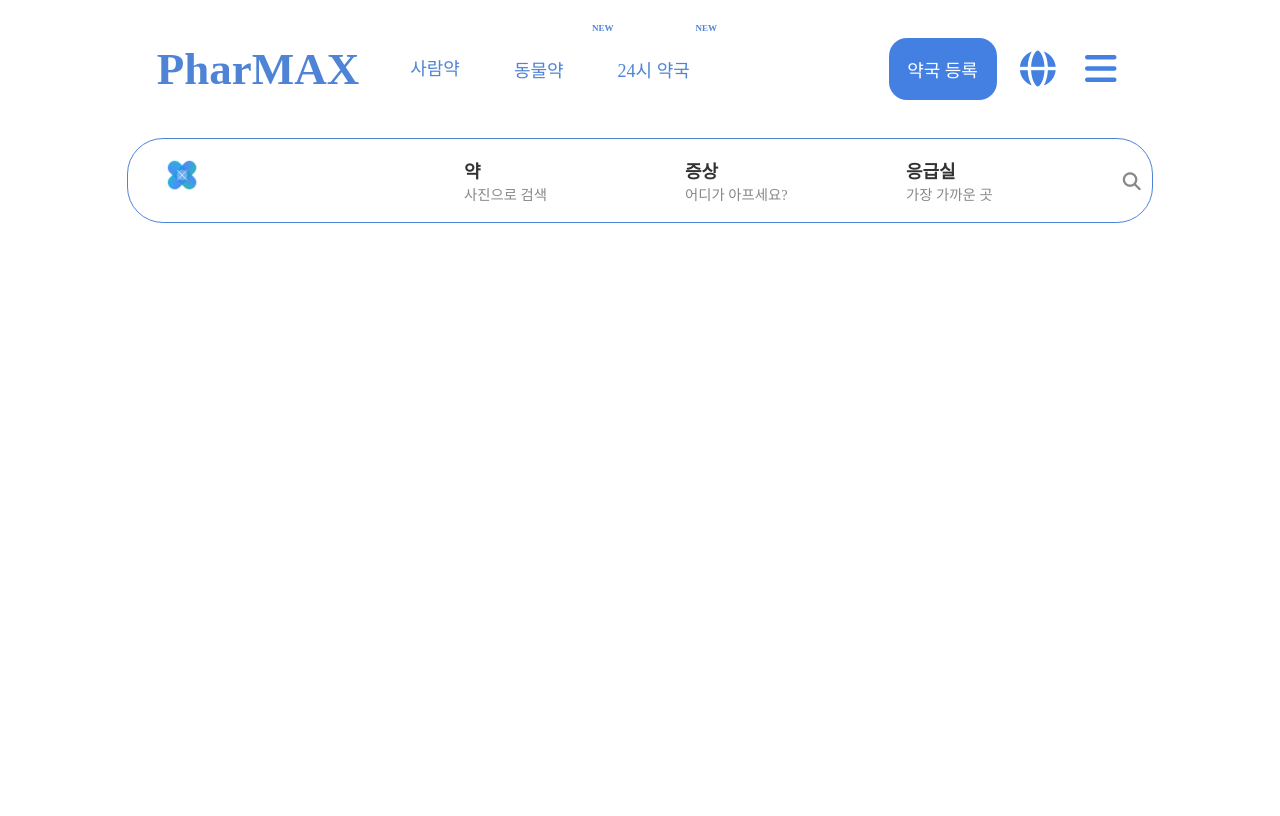
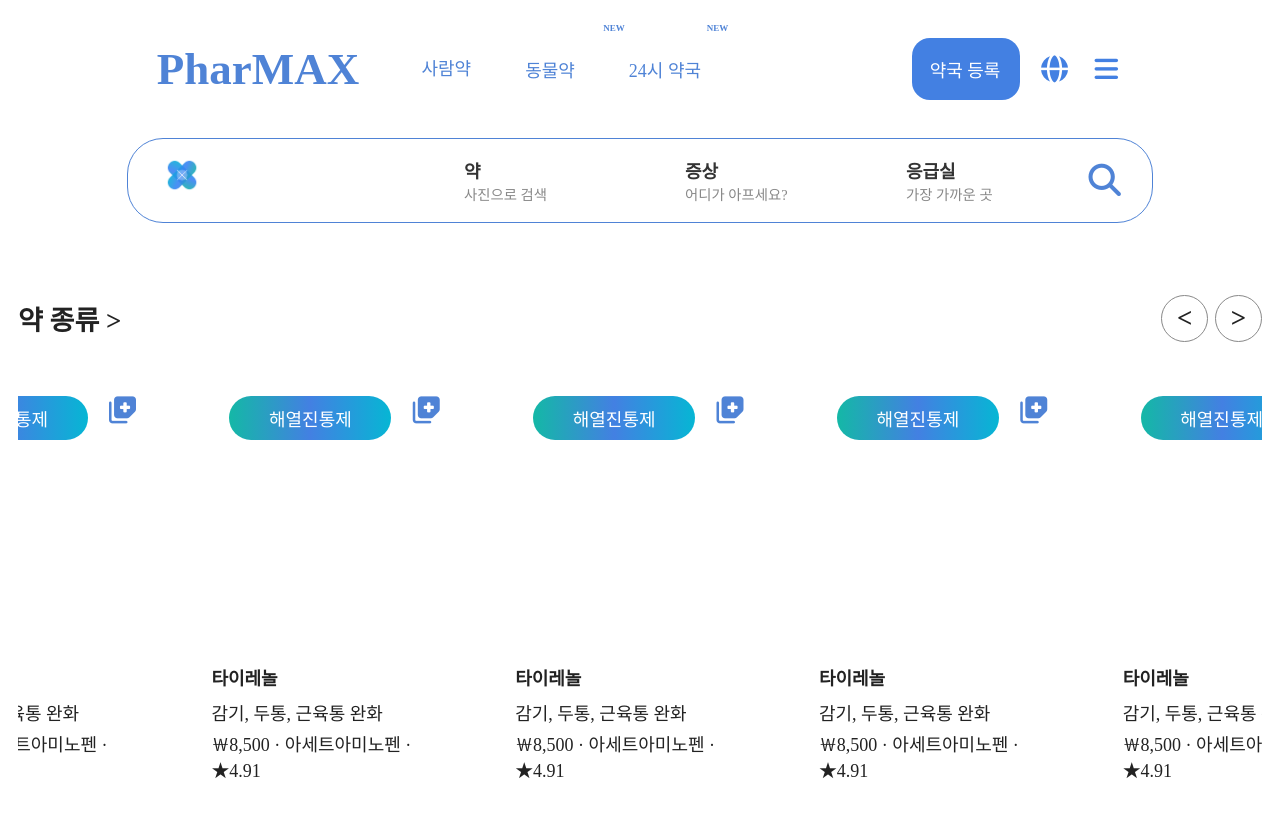
Before and after one commit to from-rosefinch/class_sourse, a plain HTML site: page airbnb_clone/index.html in a window 1280 px wide. Drawn offline with Linux system fonts and the light colour scheme; a web font is replaced by a local one.

Commit message:
pharmax_fix

```diff
--- a/airbnb_clone/index.html
+++ b/airbnb_clone/index.html
@@ -67,7 +67,7 @@
                 <li>
                     <div>
                         <h3>응급실</h3>
-                    <p>가장 가까운 곳</p>
+                        <p>가장 가까운 곳</p>
                     </div>
                     <i class="fa-solid fa-magnifying-glass"></i>
                 </li>
@@ -75,10 +75,97 @@
         </div>
     </header>
     <main>
-        <section class="title">
-            <sub>
-                <p></p>
-            </sub>
+        <section>
+            <div class="title">
+                <div class="sub">
+                    <p>약 종류 &gt;</p>
+                </div>
+                <div class="sub-icons">
+                    <!-- <p>&lsaquo;</p>
+                    <p>&rsaquo;</p> -->
+                    <p>&lt;</p>
+                    <p>&gt;</p>
+                </div>
+            </div>
+            <ul>
+                <li class="card">
+                    <div class="image">
+                        <p>해열진통제</p>
+                        <i class="fa-solid fa-notes-medical"></i>
+                    </div>
+                    <div class="info">
+                        <h4>타이레놀</h4>
+                        <p>감기, 두통, 근육통 완화</p>
+                        <p>￦8,500 · 아세트아미노펜 · ★4.91</p>
+                    </div>
+                </li>
+                <li class="card">
+                    <div class="image">
+                        <p>해열진통제</p>
+                        <i class="fa-solid fa-notes-medical"></i>
+                    </div>
+                    <div class="info">
+                        <h4>타이레놀</h4>
+                        <p>감기, 두통, 근육통 완화</p>
+                        <p>￦8,500 · 아세트아미노펜 · ★4.91</p>
+                    </div>
+                </li>
+                <li class="card">
+                    <div class="image">
+                        <p>해열진통제</p>
+                        <i class="fa-solid fa-notes-medical"></i>
+                    </div>
+                    <div class="info">
+                        <h4>타이레놀</h4>
+                        <p>감기, 두통, 근육통 완화</p>
+                        <p>￦8,500 · 아세트아미노펜 · ★4.91</p>
+                    </div>
+                </li>
+                <li class="card">
+                    <div class="image">
+                        <p>해열진통제</p>
+                        <i class="fa-solid fa-notes-medical"></i>
+                    </div>
+                    <div class="info">
+                        <h4>타이레놀</h4>
+                        <p>감기, 두통, 근육통 완화</p>
+                        <p>￦8,500 · 아세트아미노펜 · ★4.91</p>
+                    </div>
+                </li>
+                <li class="card">
+                    <div class="image">
+                        <p>해열진통제</p>
+                        <i class="fa-solid fa-notes-medical"></i>
+                    </div>
+                    <div class="info">
+                        <h4>타이레놀</h4>
+                        <p>감기, 두통, 근육통 완화</p>
+                        <p>￦8,500 · 아세트아미노펜 · ★4.91</p>
+                    </div>
+                </li>
+                <li class="card">
+                    <div class="image">
+                        <p>해열진통제</p>
+                        <i class="fa-solid fa-notes-medical"></i>
+                    </div>
+                    <div class="info">
+                        <h4>타이레놀</h4>
+                        <p>감기, 두통, 근육통 완화</p>
+                        <p>￦8,500 · 아세트아미노펜 · ★4.91</p>
+                    </div>
+                </li>
+                <li class="card">
+                    <div class="image">
+                        <p>해열진통제</p>
+                        <i class="fa-solid fa-notes-medical"></i>
+                    </div>
+                    <div class="info">
+                        <h4>타이레놀</h4>
+                        <p>감기, 두통, 근육통 완화</p>
+                        <p>￦8,500 · 아세트아미노펜 · ★4.91</p>
+                    </div>
+                </li>
+            </ul>
         </section>
     </main>
     <footer>
--- a/airbnb_clone/scss/style.scss
+++ b/airbnb_clone/scss/style.scss
@@ -1,9 +1,9 @@
 @charset "utf-8";
 @use "./font";
-// @forward : 전체 영역에서 사용 가능
 @use "./variable" as *;
 @use "./mixin" as mixin;
 
+// @forward : 전체 영역에서 사용 가능
 html{
   font-size: 14px;
   @include mixin.tablet{ font-size: 16px;}
@@ -23,6 +23,7 @@
   background-image: linear-gradient(to left,#14b8a6 0%, #4380e2 50%, #06b6d4 100%);
   @include mixin.tablet{background: #fff;}
 
+  // 텍스트 로고 데스크탑용
   span{
     font-size: 2.5rem;
     font-weight: 700;
@@ -32,7 +33,7 @@
 
 
   }
-  // 모바일 사이즈에서 서치 항목을 새로 작성
+  // 모바일 검색 바
   div.mobile-search {
     @include mixin.flex-layout();
     padding: 1rem;
@@ -82,9 +83,12 @@
       }
 
     }
-
+    // 모바일 아이콘과 메뉴 카테고리 (사람약, 동물약, 24시 약국)
     ul.icons {
         width: 100%;
+        display: flex;
+        justify-content: center;
+        align-items: center;
       @include mixin.flex-layout($justify:space-between);
       @include mixin.tablet{width: auto;}
       li {
@@ -129,7 +133,7 @@
         }
       }
     }
-        //   태블릿 사이즈에서 확인 가능
+        //   약국등록, 메뉴바
       ul.help{
         display: none;
         @include mixin.tablet{
@@ -148,24 +152,24 @@
         li:not(:first-child){
 
           i{
-            font-size: 2rem;
+            font-size: 1.5rem;
             color: $sub-color;
-            // &:hover{
-            //   width: 2rem;
-            //   color: #fff;
-            //     background-color: $main-color;
-            //     padding: 1rem;
-            //     border-radius: 50%;
-            //     opacity: 0.9;
-            //     filter: brightness(0.9);
-            // }
+            &:hover{
+              // width: 2rem;
+              // color: #fff;
+              //   background-color: $main-color;
+              //   padding: 1rem;
+              //   border-radius: 50%;
+              //   opacity: 0.9;
+                filter: brightness(0.7);
+            }
             }
 
         }
 
       }
   }
-
+// 테블릿, 데스크탑 검색 바
   div.big-search {
     display: none;
     width: 90%;
@@ -185,17 +189,26 @@
         padding: 1rem  0.5rem 1rem 2rem;
         transition: 0.3;
         img {
-        width: 2rem;
-        display: none;
-        @include mixin.desktop{ display: block;}
+          width: 2rem;
+          display: none;
+          @include mixin.desktop{ display: block;}
         }
-        .info{ @include mixin.desktop { display: none;}}
+        .info{
+          gap: 2rem;
+          @include mixin.desktop { display: none;}
+        }
         h3{
           font-size: 1rem;
           color: #333;
         }
         p{
           font-size: 0.8rem;
+        }
+        // 검색바 돋보기 아이콘
+        i{
+          font-size: 1.8rem;
+          color: $main-color;
+          margin-right: 1rem;
         }
         &:nth-child(1){ flex: 1.5; }
         &:nth-child(4){
@@ -234,8 +247,10 @@
   .title{
     font-size: 1.5rem;
     font-weight: bolder;
-    @include mixin.flex-layout($justify:space);
-    .sub{
+    @include mixin.flex-layout($justify:space-between);
+    .sub-icons{
+      display: none;
+        @include mixin.tablet { display: block;}
       p{
         display: inline-block;
         padding: 0.5rem;
@@ -248,27 +263,23 @@
         // aspect-ratio: 1/1;
       }
     }
-    .sub-icons{
-      display: none;
-      @include mixin.tablet{ display: block;}
-      p{ display: inline-block;}
-    }
   }
   ul{
-    width: 140%;
+    margin: 1rem 0;
+    width: 270%;
     @include mixin.tablet{
       width: 150%;
     }
     @include mixin.desktop{
       width: 100%;
     }
-    @include mixin.flex-layout($justify:flex-start);
+    @include mixin.flex-layout();
     .card{
       flex: 1;
       .image{
         box-sizing: border-box;
-        font-size: 1.3rem;
         padding: 2rem;
+        gap: 1rem;
         background-position: center;
         background-size: cover;
         background-repeat: no-repeat;
@@ -276,28 +287,46 @@
         border-radius: $card-radius;
         @include mixin.flex-layout(row, space-between, flex-start);
         p{
-          background-color:rgba(255,255,255,0.7);
+          width: 5rem;
+          height: auto;
+          background-image: linear-gradient(to right,#14b8a6 0%, #4380e2 50%, #06b6d4 100%);
+          // background-color: #06b6d4;
+          color: $bg-color;
           padding: $base-padding;
           border-radius: $card-radius;
+          font-size: 1rem;
+          font-weight: 500;
+          display: flex;
+          justify-content: center;
+          align-items: center;
           cursor: pointer;
         }
-        img{
-          width: 3rem;
-          border: 1px solid #fff;
-          cursor: pointer;
-          transition: 0.3s;
+        i{
+          font-size: 1.5rem;
+          color: $main-color;
           &:hover{
-            transition: scale(1.1);
+            cursor: pointer;
+            color: $sub-color;
           }
         }
+
       }
-      // .info{}
+      .info{
+        padding: 1rem;
+        flex: 1;
+        h4{ margin: 0 0 0.5rem 0;}
+        p{
+          margin: 0 0 0.3rem 0;
+        }
+      }
     }
   }
 }
 // 이미지가 아니라 카드가 1,2,3임
 main>section ul.card{
-  &:nth-child(1).image{
-    background-image: url(./);
+  &:nth-child(1).img{
+    background-image: url(../images/타이레놀.png);
+    background-size: cover;
+    justify-content: first baseline;
   }
 }
```
Also changed, not shown: airbnb_clone/css/style.css, 2 other files.
